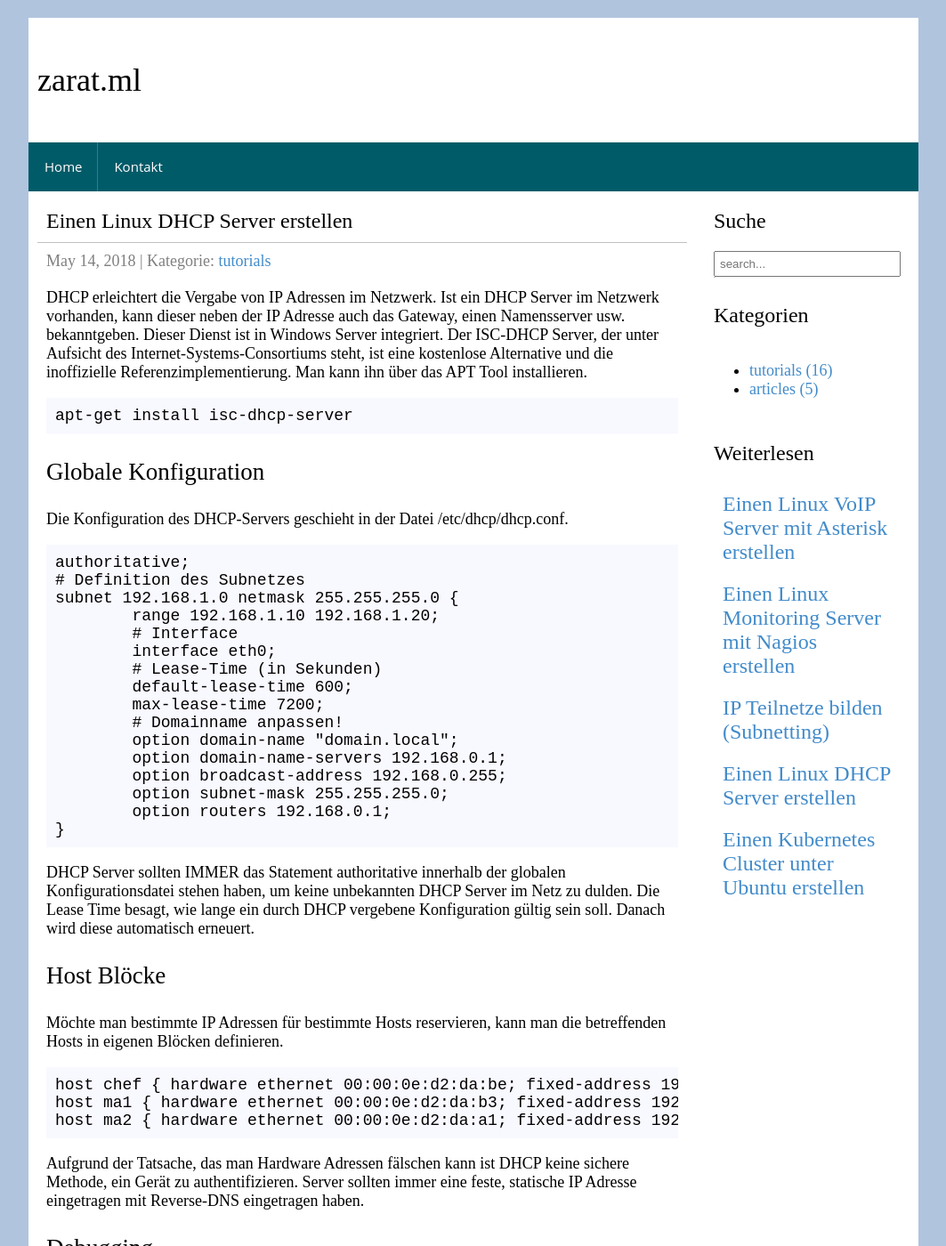
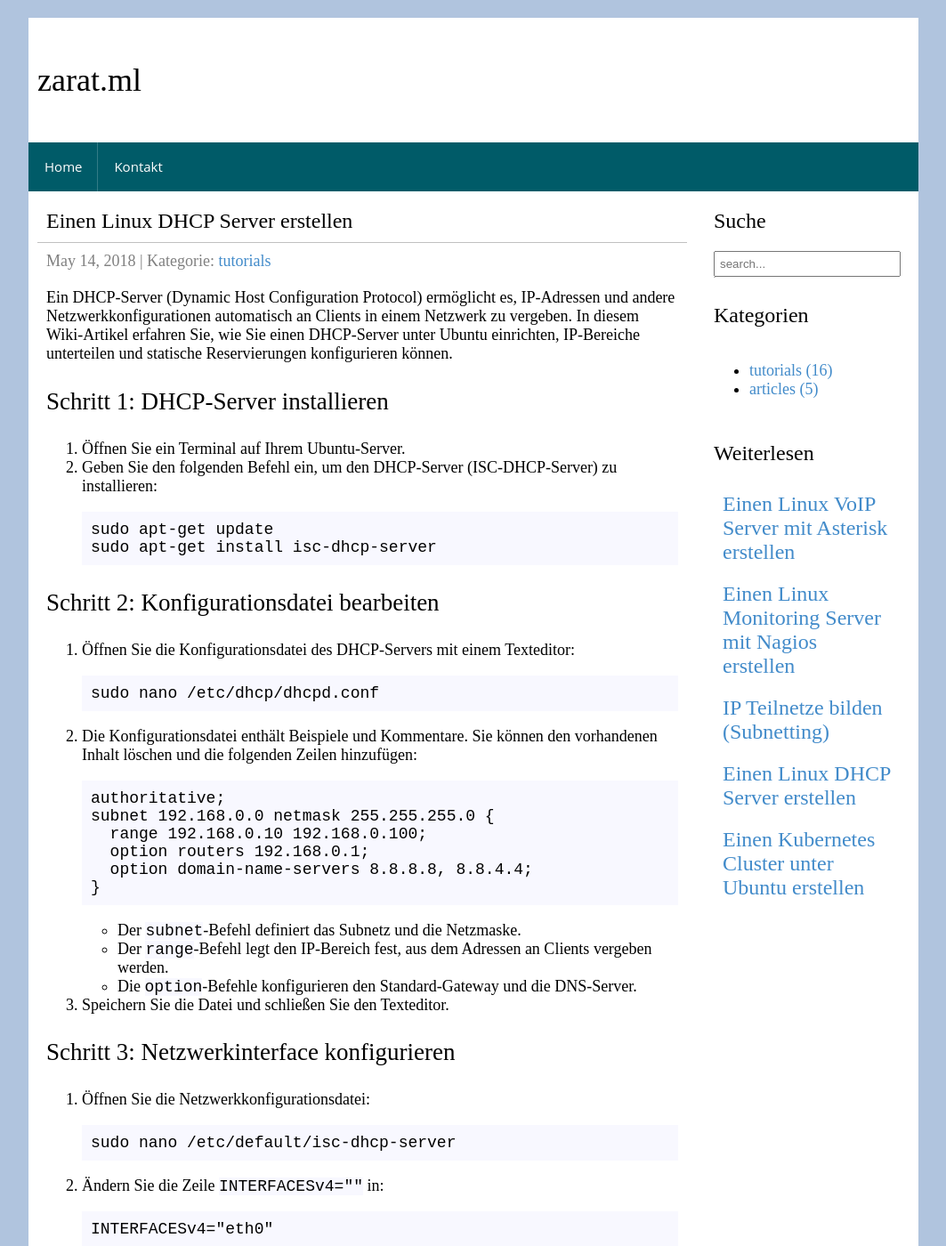
Before and after one commit to zarat/zarat.github.io, a Jekyll site: the page built from _posts/2018-05-14-dhcp-server.markdown, in a window 1280 px wide and 1400 px high. Shown: the whole window at 89% size, without its empty margins (108-1171 px from the left). Built offline with Jekyll 4.4.1, drawn with Linux system fonts in a browser that asks for light colours; some of the changed text lies outside the part shown.

Commit message:
Update 2018-05-14-dhcp-server.markdown

````diff
--- a/_posts/2018-05-14-dhcp-server.markdown
+++ b/_posts/2018-05-14-dhcp-server.markdown
@@ -6,45 +6,102 @@ categories: tutorials
 permalink: /post/linux-dhcp-server
 ---
 
-<p>DHCP erleichtert die Vergabe von IP Adressen im Netzwerk. Ist ein DHCP Server im Netzwerk vorhanden, kann dieser neben der IP Adresse auch das Gateway, einen Namensserver usw. bekanntgeben. Dieser Dienst ist in Windows Server integriert. Der ISC-DHCP Server, der unter Aufsicht des Internet-Systems-Consortiums steht, ist eine kostenlose Alternative und die inoffizielle Referenzimplementierung. Man kann ihn über das APT Tool installieren.</p>
+Ein DHCP-Server (Dynamic Host Configuration Protocol) ermöglicht es, IP-Adressen und andere Netzwerkkonfigurationen automatisch an Clients in einem Netzwerk zu vergeben. In diesem Wiki-Artikel erfahren Sie, wie Sie einen DHCP-Server unter Ubuntu einrichten, IP-Bereiche unterteilen und statische Reservierungen konfigurieren können.
 
 <!--excerpt_separator-->
 
-<pre>apt-get install isc-dhcp-server</pre>
+## Schritt 1: DHCP-Server installieren
 
-<h2>Globale Konfiguration</h2>
+1. Öffnen Sie ein Terminal auf Ihrem Ubuntu-Server.
+2. Geben Sie den folgenden Befehl ein, um den DHCP-Server (ISC-DHCP-Server) zu installieren:
 
-<p>Die Konfiguration des DHCP-Servers geschieht in der Datei /etc/dhcp/dhcp.conf.</p>
+   ```
+   sudo apt-get update
+   sudo apt-get install isc-dhcp-server
+   ```
 
-<pre>authoritative;
-# Definition des Subnetzes
-subnet 192.168.1.0 netmask 255.255.255.0 {
-        range 192.168.1.10 192.168.1.20;
-        # Interface
-        interface eth0;
-        # Lease-Time (in Sekunden)
-        default-lease-time 600;
-        max-lease-time 7200;
-        # Domainname anpassen!
-        option domain-name "domain.local";
-        option domain-name-servers 192.168.0.1;
-        option broadcast-address 192.168.0.255;
-        option subnet-mask 255.255.255.0;
-        option routers 192.168.0.1;
-}</pre>
+## Schritt 2: Konfigurationsdatei bearbeiten
 
-<p>DHCP Server sollten IMMER das Statement authoritative innerhalb der globalen Konfigurationsdatei stehen haben, um keine unbekannten DHCP Server im Netz zu dulden. Die Lease Time besagt, wie lange ein durch DHCP vergebene Konfiguration gültig sein soll. Danach wird diese automatisch erneuert.</p>
+1. Öffnen Sie die Konfigurationsdatei des DHCP-Servers mit einem Texteditor:
 
-<h2>Host Blöcke</h2>
+   ```
+   sudo nano /etc/dhcp/dhcpd.conf
+   ```
 
-<p>Möchte man bestimmte IP Adressen für bestimmte Hosts reservieren, kann man die betreffenden Hosts in eigenen Blöcken definieren.</p>
+2. Die Konfigurationsdatei enthält Beispiele und Kommentare. Sie können den vorhandenen Inhalt löschen und die folgenden Zeilen hinzufügen:
 
-<pre>host chef { hardware ethernet 00:00:0e:d2:da:be; fixed-address 192.168.0.2; option host-name "chef"; }
-host ma1 { hardware ethernet 00:00:0e:d2:da:b3; fixed-address 192.168.0.3; option host-name "ma1"; }
-host ma2 { hardware ethernet 00:00:0e:d2:da:a1; fixed-address 192.168.0.4; option host-name "ma2"; }</pre>
+   ```plaintext
+   authoritative;
+   subnet 192.168.0.0 netmask 255.255.255.0 {
+     range 192.168.0.10 192.168.0.100;
+     option routers 192.168.0.1;
+     option domain-name-servers 8.8.8.8, 8.8.4.4;
+   }
+   ```
 
-<p>Aufgrund der Tatsache, das man Hardware Adressen fälschen kann ist DHCP keine sichere Methode, ein Gerät zu authentifizieren. Server sollten immer eine feste, statische IP Adresse eingetragen mit Reverse-DNS eingetragen haben.</p>
+   - Der `subnet`-Befehl definiert das Subnetz und die Netzmaske.
+   - Der `range`-Befehl legt den IP-Bereich fest, aus dem Adressen an Clients vergeben werden.
+   - Die `option`-Befehle konfigurieren den Standard-Gateway und die DNS-Server.
 
-<h2>Debugging</h2>
+3. Speichern Sie die Datei und schließen Sie den Texteditor.
 
-<p>Aktive Leases kann man in der Datei <code>/var/lib/dhcp/dhcpd.leases</code> einsehen. Um den Cache (die geleasten IPs) zu löschen leert man die Dateien <code>/var/lib/dhcp/dhcpd.leases</code> und <code>/var/lib/dhcp/dhcpd.leases~</code> und startet den Server neu.</p>
+## Schritt 3: Netzwerkinterface konfigurieren
+
+1. Öffnen Sie die Netzwerkkonfigurationsdatei:
+
+   ```
+   sudo nano /etc/default/isc-dhcp-server
+   ```
+
+2. Ändern Sie die Zeile `INTERFACESv4=""` in:
+
+   ```
+   INTERFACESv4="eth0"
+   ```
+
+   Ersetzen Sie `eth0` durch den Namen Ihres Netzwerkinterfaces.
+
+3. Speichern Sie die Datei und schließen Sie den Texteditor.
+
+## Schritt 4: DHCP-Server starten
+
+1. Starten Sie den DHCP-Server mit dem folgenden Befehl:
+
+   ```
+   sudo service isc-dhcp-server start
+   ```
+
+2. Überprüfen Sie den Status des DHCP-Servers, um sicherzustellen, dass er ausgeführt wird:
+
+   ```
+   sudo service isc-dhcp-server status
+   ```
+
+## Schritt 5: Statische Reservierungen konfigurieren (optional)
+
+Wenn Sie bestimmte IP-Adressen für bestimmte Clients reservieren möchten, können Sie statische Reservierungen in der DHCP-Konfigurationsdatei hinzufügen.
+
+1. Öffnen Sie die DHCP-Konfigurationsdatei:
+
+   ```
+   sudo nano /etc/dhcp/dhcpd.conf
+   ```
+
+2. Fügen Sie die folgende Zeile
+
+ für jede statische Reservierung hinzu:
+
+   ```plaintext
+   host clientname {
+     hardware ethernet <MAC-Adresse>;
+     fixed-address <IP-Adresse>;
+   }
+   ```
+
+   Ersetzen Sie `clientname`, `<MAC-Adresse>` und `<IP-Adresse>` durch die entsprechenden Werte.
+
+3. Speichern Sie die Datei und schließen Sie den Texteditor.
+
+## Fazit
+
+Sie haben erfolgreich einen DHCP-Server unter Ubuntu eingerichtet. Clients in Ihrem Netzwerk erhalten nun automatisch IP-Adressen und andere Netzwerkkonfigurationen vom DHCP-Server. Bei Bedarf können Sie auch statische Reservierungen für bestimmte Clients konfigurieren.
````
